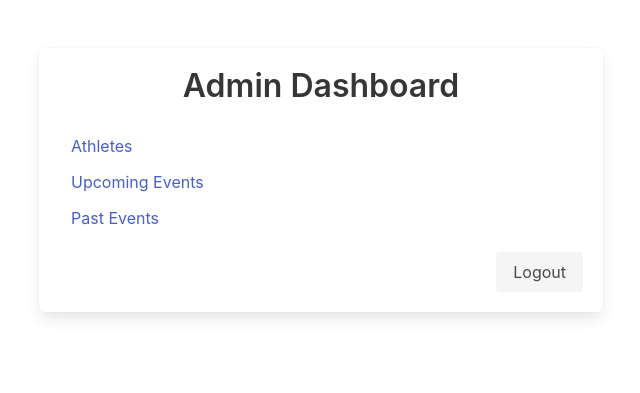
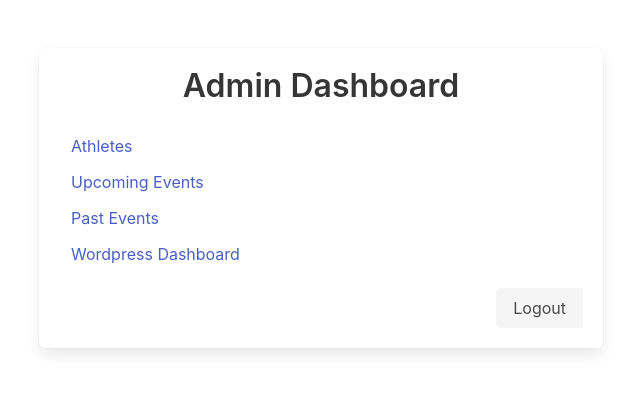
Before and after one commit to weisserw/ibjjf-elo, a Flask app: page / in a window 1280 px wide. Shown: the top 393 px of the page, without its empty margins (319-959 px from the left). Run offline with Flask 3, Linux system fonts and the light colour scheme; the visitor is signed in with stand-in values (Sample User, id 1).

Commit message:
add wordpress link

```diff
--- a/admin/templates/index.html
+++ b/admin/templates/index.html
@@ -11,6 +11,7 @@
                         <li><a class="has-text-link" href="{{ url_for('athletes') }}">Athletes</a></li>
                         <li><a class="has-text-link" href="{{ url_for('upcoming_events') }}">Upcoming Events</a></li>
                         <li><a class="has-text-link" href="{{ url_for('past_events') }}">Past Events</a></li>
+                        <li><a class="has-text-link" href="https://wordpress.com/home/ibjjfrankings.wordpress.com">Wordpress Dashboard</a></li>
                     </ul>
                 </div>
                 <div class="has-text-right mt-4">
```
